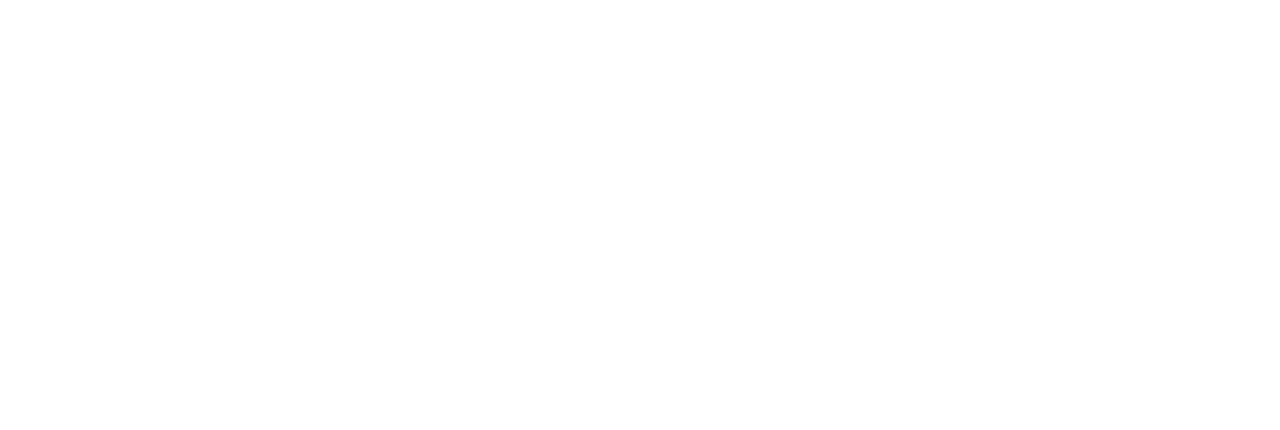
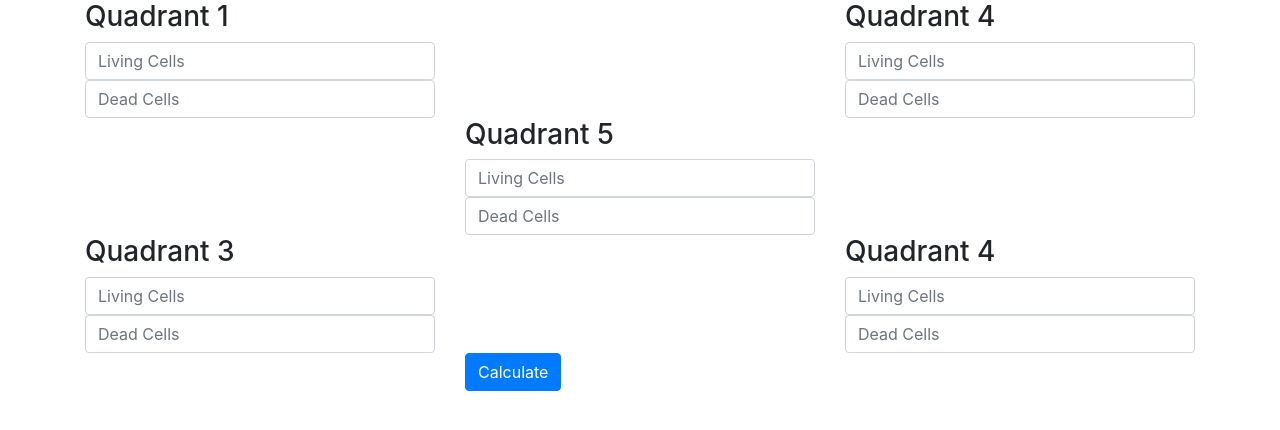
Before and after one commit to wingraptor/QATools, a plain HTML site: page index.html in a window 1280 px wide. Drawn offline with nearby package versions, Linux system fonts and the light colour scheme.

Commit message:
Basic layout added for Yeast Count Calculator

```diff
--- a/index.html
+++ b/index.html
@@ -1,12 +1,82 @@
 <!DOCTYPE html>
 <html lang="en">
+
 <head>
   <meta charset="UTF-8">
   <meta name="viewport" content="width=device-width, initial-scale=1.0">
   <meta http-equiv="X-UA-Compatible" content="ie=edge">
+  <link rel="stylesheet" href="https://stackpath.bootstrapcdn.com/bootstrap/4.1.3/css/bootstrap.min.css"
+    integrity="sha384-MCw98/SFnGE8fJT3GXwEOngsV7Zt27NXFoaoApmYm81iuXoPkFOJwJ8ERdknLPMO" crossorigin="anonymous">
+  <script src="index.js"></script>
   <title>QA Tools</title>
 </head>
+
 <body>
+  <div class="container">
+    <form action="">
+      <div class="row">
+        <div class="col">
+          <h3>Quadrant 1</h3>
+          <input type="number" class="form-control" placeholder="Living Cells" id="q1Living" required>
+          <input type="number" class="form-control" placeholder="Dead Cells" id="q1Dead" required>
+        </div>
+        <div class="col">
+        </div>
+        <div class="col">
+          <h3>Quadrant 4</h3>
+          <input type="number" class="form-control" placeholder="Living Cells" id="q4Living" required>
+          <input type="number" class="form-control" placeholder="Dead Cells" id="q4Dead" required>
+        </div>
+      </div>
 
+      <div class="row">
+        <div class="col">
+        </div>
+        <div class="col">
+          <h3>Quadrant 5</h3>
+          <input type="number" class="form-control" placeholder="Living Cells" id="q5Living" required>
+          <input type="number" class="form-control" placeholder="Dead Cells" id="q5Dead" required>
+        </div>
+        <div class="col">
+        </div>
+      </div>
+
+
+      <div class="row">
+        <div class="col">
+          <h3>Quadrant 3</h3>
+          <input type="number" class="form-control" placeholder="Living Cells" id="q3Living" required>
+          <input type="number" class="form-control" placeholder="Dead Cells" id="q3Dead" required>
+        </div>
+        <div class="col">
+        </div>
+        <div class="col">
+          <h3>Quadrant 4</h3>
+          <input type="number" class="form-control" placeholder="Living Cells" id="q4Living" required>
+          <input type="number" class="form-control" placeholder="Dead Cells" id="q4Dead" required>
+        </div>
+      </div>
+
+      <div class="row">
+        <div class="col">
+        </div>
+        <div class="col">
+          <button type="submit" class="btn btn-primary center">Calculate</button>
+        </div>
+        <div class="col">
+        </div>
+      </div>
+    </form>
+  </div>
+  <script src="https://code.jquery.com/jquery-3.3.1.slim.min.js"
+    integrity="sha384-q8i/X+965DzO0rT7abK41JStQIAqVgRVzpbzo5smXKp4YfRvH+8abtTE1Pi6jizo"
+    crossorigin="anonymous"></script>
+  <script src="https://cdnjs.cloudflare.com/ajax/libs/popper.js/1.14.3/umd/popper.min.js"
+    integrity="sha384-ZMP7rVo3mIykV+2+9J3UJ46jBk0WLaUAdn689aCwoqbBJiSnjAK/l8WvCWPIPm49"
+    crossorigin="anonymous"></script>
+  <script src="https://stackpath.bootstrapcdn.com/bootstrap/4.1.3/js/bootstrap.min.js"
+    integrity="sha384-ChfqqxuZUCnJSK3+MXmPNIyE6ZbWh2IMqE241rYiqJxyMiZ6OW/JmZQ5stwEULTy"
+    crossorigin="anonymous"></script>
 </body>
+
 </html>
```
